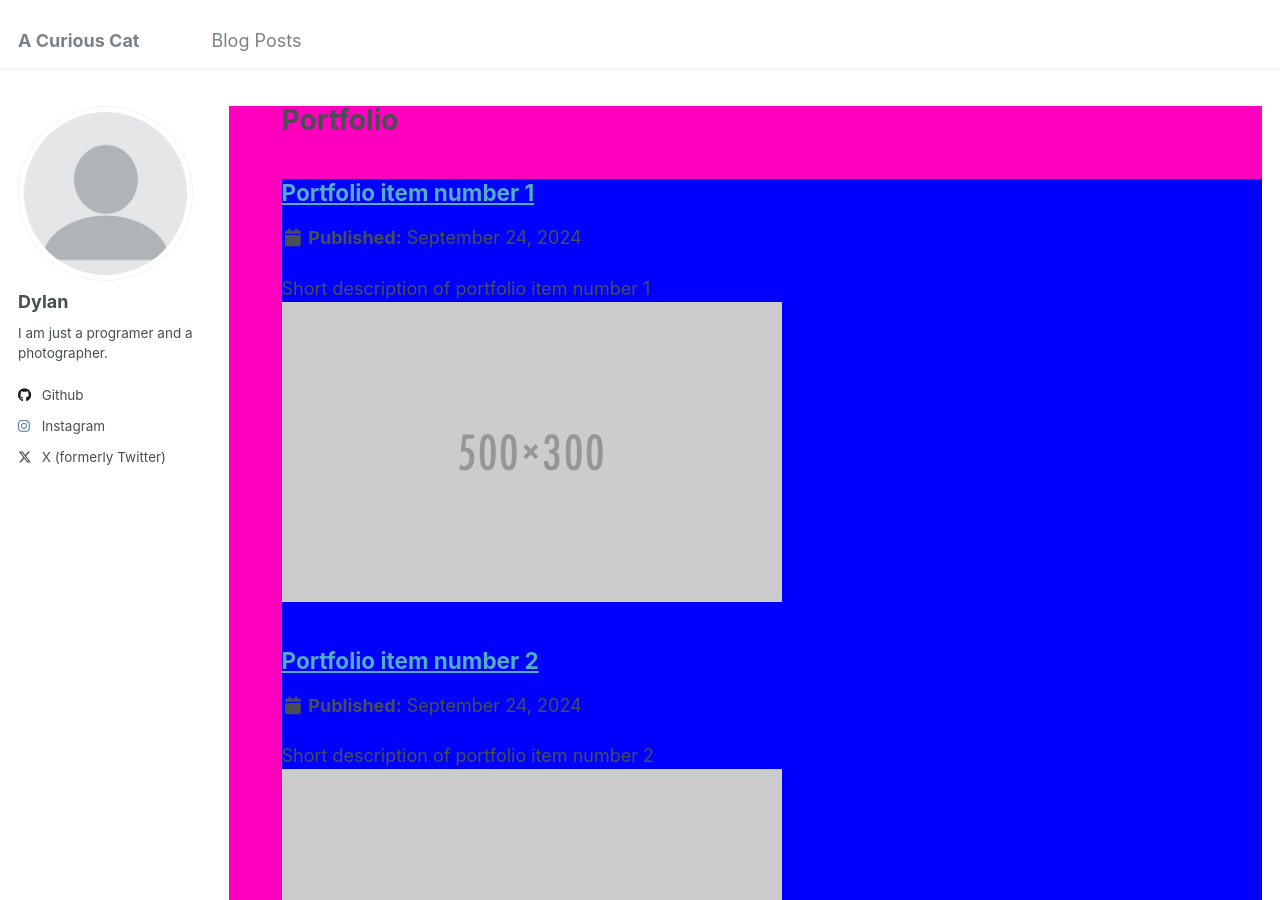
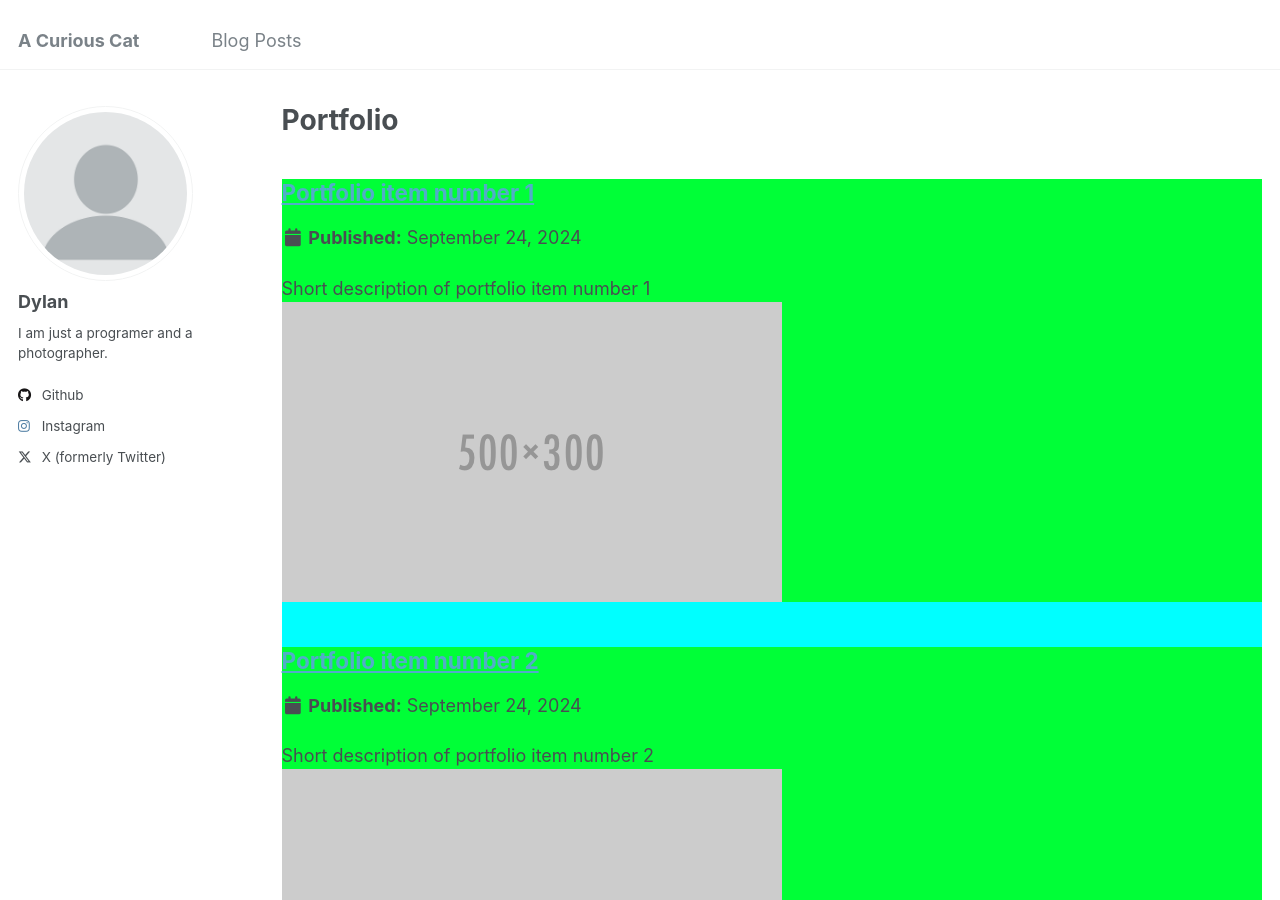
Before and after one commit to mdylantk/mdylantk.github.io, a Jekyll site: the page built from _pages/portfolio.html, in a window 1280 px wide and 900 px high. Built offline with Jekyll 4.4.1, drawn with Linux system fonts in a browser that asks for light colours.

Commit message:
test
I am locating where the date is added. I did add a new div class called content_container, but that affect the all the content and I think there a class for that.

```diff
--- a/_layouts/archive.html
+++ b/_layouts/archive.html
@@ -15,14 +15,12 @@ layout: default
 <div id="main" role="main">
   {% include sidebar.html %}
 
-  <div class="archive" style="background-color:rgb(255, 0, 191)">
+  <div class="archive">
     {% unless page.header.overlay_color or page.header.overlay_image %}
       <h1 class="page__title">{{ page.title }} </h1>
-    <div style="background-color:rgb(0, 255, 55)">
       {% endunless %}
-      <div style="background-color:blue">
-        {{ content }}
-      </div>
+    <div class="content_container">
+       {{ content }}
     </div>
   </div>
 </div>
--- a/_pages/portfolio.html
+++ b/_pages/portfolio.html
@@ -5,9 +5,13 @@ permalink: /portfolio/
 author_profile: true
 ---
 
+<div style="background-color: aqua;">
 {% include base_path %}
 
 
 {% for post in site.portfolio %}
+  <div style="background-color: rgb(0, 255, 55);">
   {% include archive-single.html %}
+  </div>
 {% endfor %}
+</div>
```
